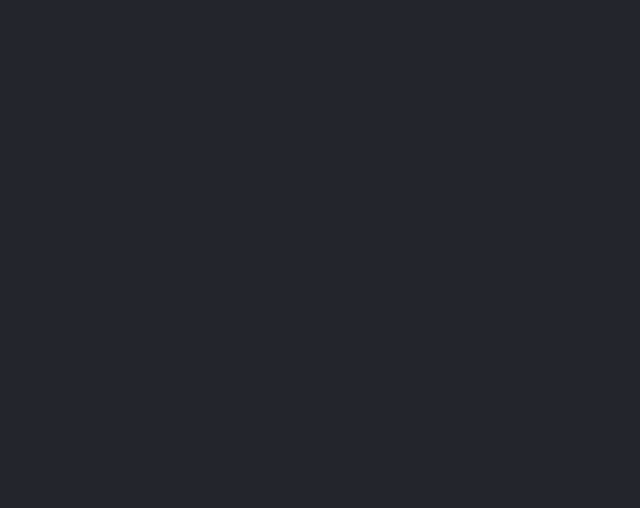
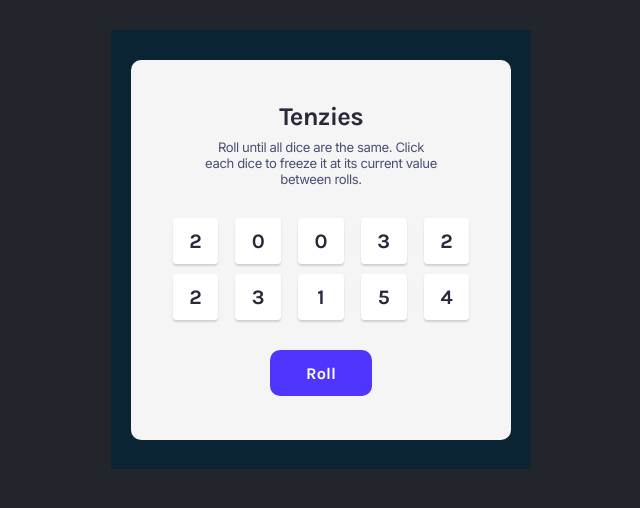
Before and after one commit to marcosmatasousa/React-Studies, a React (Vite) app: page /tenzies in a window 1280 px wide. Before the commit this address had no page. Shown: the top 508 px of the page, without its empty margins (319-959 px from the left). Built offline with nearby package versions, Linux system fonts and the light colour scheme.

Commit message:
wip: implemented a tenzies game

```diff
--- a/src/components/App.jsx
+++ b/src/components/App.jsx
@@ -6,6 +6,7 @@ import BusinessCard from './BusinessCard/BusinessCard';
 import ReactFacts from './ReactFacts/ReactFacts';
 import TravelJourney from './TravelJourney/TravelJourney';
 import MemeGenerator from './MemeGenerator/MemeGenerator';
+import Tenzies from './Tenzies/Tenzies';
 
 import './styles.css'
 
@@ -20,6 +21,7 @@ function App() {
                     <Route path="/airbnb" element={<AirBnbExp />} />
                     <Route path="/travel-journey" element={<TravelJourney />} />
                     <Route path="/meme-generator" element={<MemeGenerator />} />
+                    <Route path="/tenzies" element={<Tenzies />} />
             </Routes>
         </Router>
     </div>
--- a/src/components/Home/Home.jsx
+++ b/src/components/Home/Home.jsx
@@ -20,6 +20,9 @@ function Home() {
             <li>
                 <Link className="home-link" to="/meme-generator">MemeGenerator</Link>
             </li>
+            <li>
+                <Link className="home-link" to="/tenzies">Tenzies</Link>
+            </li>
         </ul>
     )
 }
--- /dev/null
+++ b/src/components/Tenzies/Dice/Dice.jsx
@@ -0,0 +1,9 @@
+import './styles.css';
+
+function Dice(props) {
+    return (
+        <div className={`tenzies-dice ${props.checked ? 'tenzies-checked-dice' : ""}`}>{props.num}</div>
+    )
+}
+
+export default Dice;
--- /dev/null
+++ b/src/components/Tenzies/Dice/styles.css
@@ -0,0 +1,17 @@
+.tenzies-dice {
+    width: 45.84px;
+    height: 45.84px;
+    border-radius: 3.813px;
+    background: #FFF;
+    box-shadow: 0px 2px 2px 0px rgba(0, 0, 0, 0.15);
+    color: #2B283A;
+    font-size: 20.589px;
+    font-weight: 700;
+    display: flex;
+    align-items: center;
+    justify-content: center;
+}
+
+.tenzies-checked-dice {
+    background-color: #59E391;
+}
--- /dev/null
+++ b/src/components/Tenzies/Tenzies.jsx
@@ -0,0 +1,44 @@
+import { useState } from 'react';
+import Dice from './Dice/Dice';
+import './styles.css';
+
+const getRandomDice = () => Math.floor(Math.random() * 6);
+const nums = Array(10).fill()
+
+const initialState = nums.map(() => {
+    return {checked: false, num: getRandomDice()}
+});
+
+function Tenzies() {
+    const [dices, setDices] = useState(initialState);
+
+    function handleClick(diceIndex) {
+
+    }
+
+    const dicesArr = dices.map((obj, index) => {
+        return <Dice
+            key={index}
+            className="tenzies-dice"
+            checked={obj.checked}
+            num={obj.num}
+            //onClick={handleClick}
+        />
+    })
+    console.log(dicesArr)
+
+    return(
+        <div className="tenzies-container">
+            <div className="tenzies-main">
+                <h1 className='tenzies-title'>Tenzies</h1>
+                <p className="tenzies-instructions">Roll until all dice are the same. Click each dice to freeze it at its current value between rolls.</p>
+                <div className="tenzies-dices">
+                    {dicesArr}
+                </div>
+                <div className="tenzies-roll">Roll</div>
+            </div>
+        </div>
+    )
+}
+
+export default Tenzies
--- /dev/null
+++ b/src/components/Tenzies/styles.css
@@ -0,0 +1,67 @@
+.tenzies-container {
+    display: flex;
+    justify-content: center;
+    align-items: center;
+    background-color:#0B2434;
+    width: 420px;
+    height: 439px;
+}
+
+.tenzies-main {
+    background-color: #F5F5F5;
+    border-radius: 10px;
+    display: flex;
+    width: 380px;
+    height: 380px;
+    padding: 33.28px 34.56px 33.92px 34.56px;
+    justify-content: center;
+    align-items: center;
+    flex-direction: column;
+    font-family: Karla;
+}
+
+.tenzies-title {
+    color: #2B283A;
+    text-align: center;
+    font-size: 25.6px;
+    font-weight: 700;
+    letter-spacing: -0.768px;
+    margin-top: 0px;
+    margin-bottom: 8px;
+}
+
+.tenzies-instructions {
+    margin: 0px;
+    color: #4A4E74;
+    text-align: center;
+    font-family: Inter;
+    font-size: 13.107px;
+    font-weight: 400;
+    line-height: normal;
+    letter-spacing: -0.393px;
+    max-width: 233px;;
+}
+
+.tenzies-dices {
+    margin-top: 31px;
+    display: flex;
+    flex-wrap: wrap;
+    gap: 10px;
+    justify-content: space-evenly;
+    cursor: pointer;
+}
+
+.tenzies-roll {
+    width: 102.16px;
+    height: 45.84px;
+    background-color: #5035FF;
+    color: white;
+    font-size: 16.384px;
+    font-weight: 700;
+    border-radius: 10px;
+    margin-top: 30px;
+    display: flex;
+    justify-content: center;
+    align-items: center;
+    cursor: pointer;
+}
```
